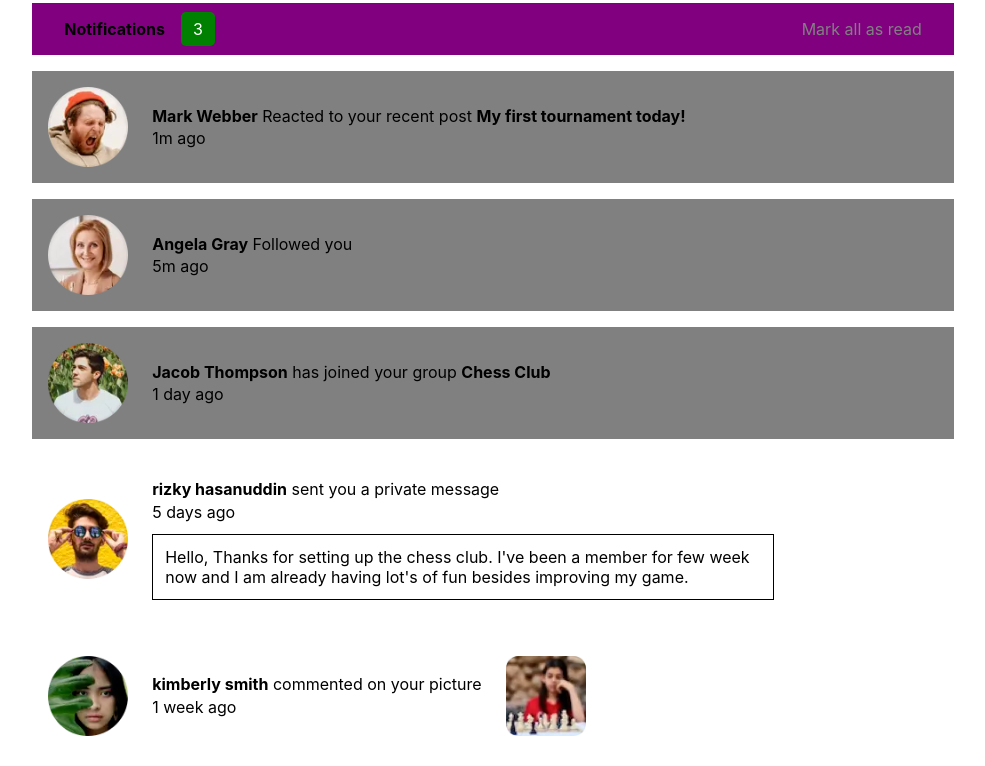
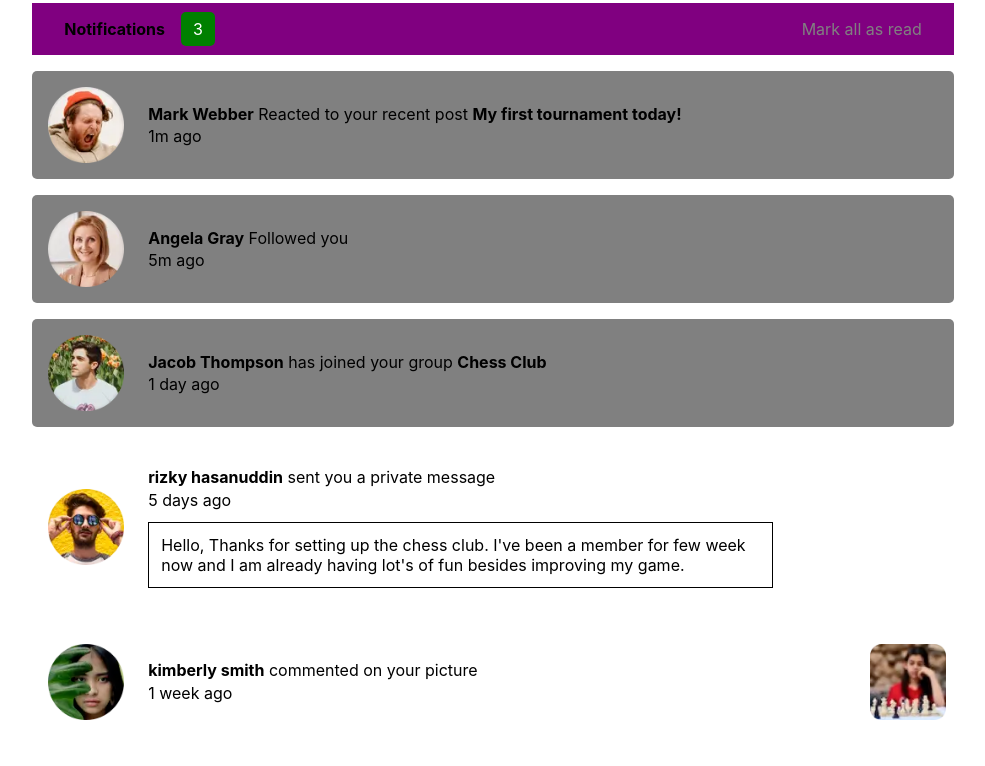
Before and after one commit to preetamvarun/Notifications-Page, a React (Create React App) app: page / in a window 1280 px wide. Shown: the top 766 px of the page, without its empty margins (147-1132 px from the left). Built offline with nearby package versions, Linux system fonts and the light colour scheme.

Commit message:
now i am done with the basic layout

```diff
--- a/src/Recentnots.css
+++ b/src/Recentnots.css
@@ -9,11 +9,13 @@
     padding : .5rem;
     display : flex;
     align-items: center;
+    border-radius : 5px;
+    position: relative;
 }
 
 .Recentnots img{
-    height : 5rem;
-    width : 5rem;
+    height : 4.75rem;
+    width : 4.75rem;
     margin : .5rem;
 }
 
--- a/src/Recentnots.js
+++ b/src/Recentnots.js
@@ -29,7 +29,9 @@ class Recentnots extends Component{
                     }
                 </div>
                 {this.props.name === 'kimberly smith' &&
-                <img src = {require('./images/image-chess.png')} alt = {this.props.name}/>
+                <img src = {require('./images/image-chess.png')} alt = {this.props.name}
+                style = {{position : 'absolute', right : '0'}}
+                />
                 }
             </div>
         )
```
